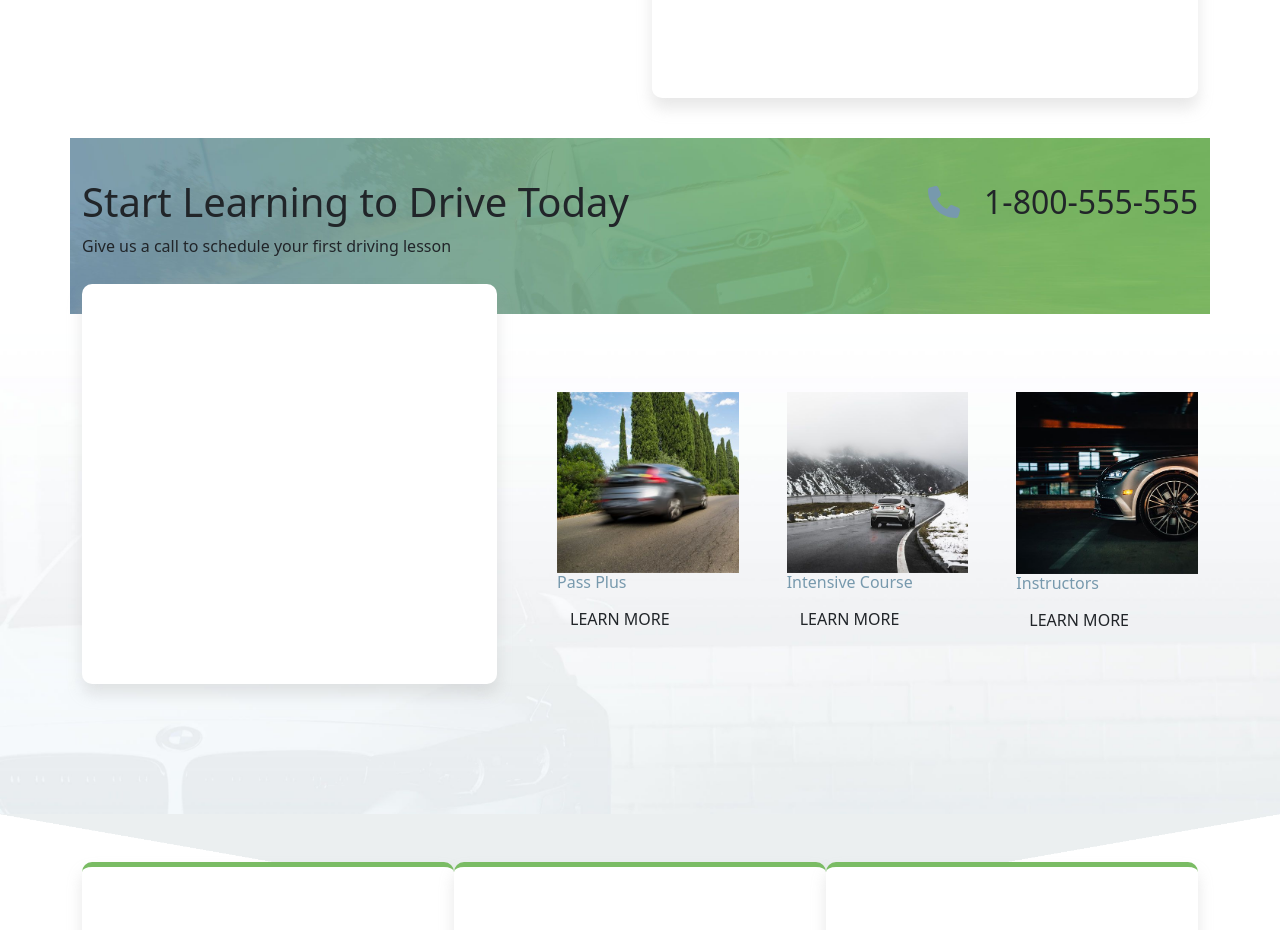
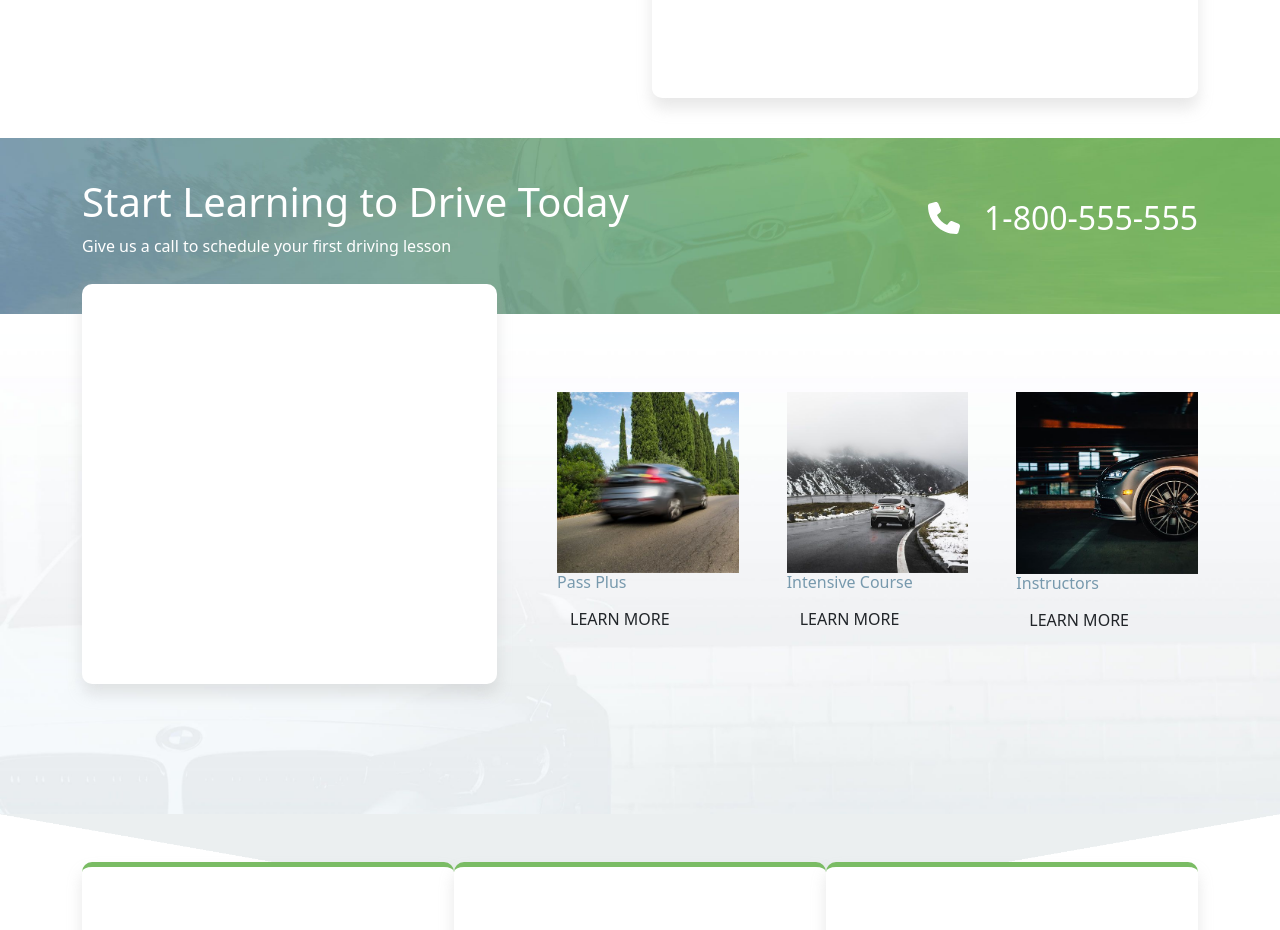
Before and after one commit to MiriamPecora/proj-html-vuejs, a Vue app: page / in a window 1280 px wide. Shown: the part 1180-2110 px from the top of the page. Built offline with nearby package versions, Linux system fonts and the light colour scheme.

Commit message:
[UPD] color white appStartLearning

```diff
--- a/src/components/AppStartLearning.vue
+++ b/src/components/AppStartLearning.vue
@@ -17,15 +17,17 @@ export default {
 </script>
 
 <template>
-    <div id="start-learning-component" class="container d-flex justify-content-between">
-        <div>
-            <h1 class="text-dark">Start Learning to Drive Today</h1>
-            <p class="text-dark">Give us a call to schedule your first driving lesson</p>
-        </div>
-        <div>
-            <p class="text-dark fs-2">
-                <font-awesome-icon class="me-3" icon="fa-solid fa-phone"/> 1-800-555-555
-            </p>
+    <div id="start-learning-component">
+        <div class="container-lg d-flex justify-content-between align-items-center">
+            <div>
+                <h1>Start Learning to Drive Today</h1>
+                <p>Give us a call to schedule your first driving lesson</p>
+            </div>
+            <div>
+                <p class="fs-2">
+                    <font-awesome-icon class="me-3" icon="fa-solid fa-phone"/> 1-800-555-555
+                </p>
+            </div>
         </div>
     </div>
 </template>
@@ -37,6 +39,10 @@ export default {
     background-position: bottom;
     padding-top: 40px;
     padding-bottom: 40px;
+
+    * {
+        color: white;
+    }
 }
 
 img{
```
